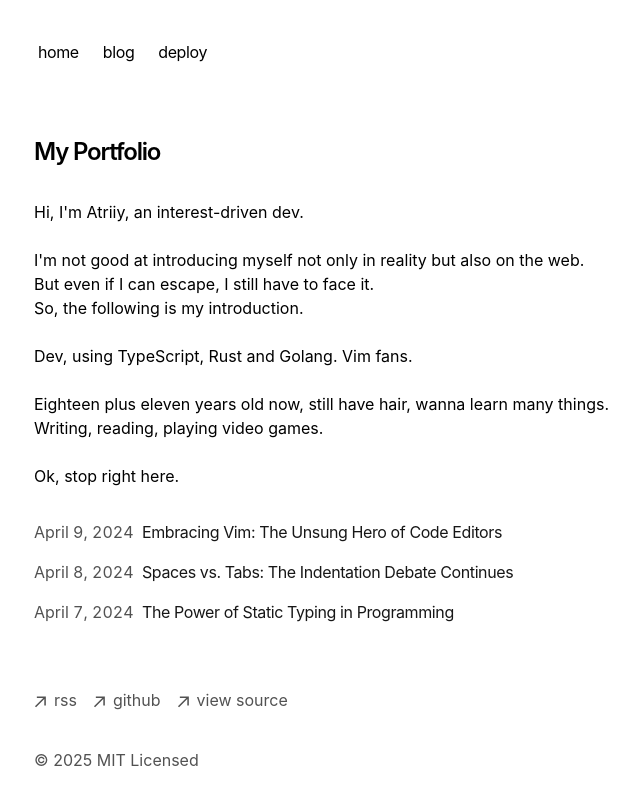
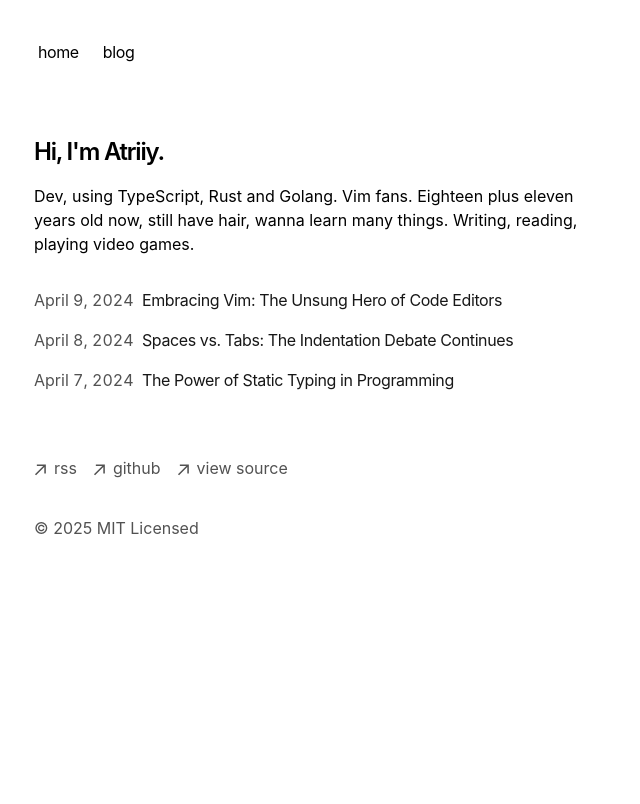
Before and after one commit to ShroXd/atriiy.dev, a Next.js app: page / in a window 1280 px wide. Shown: the top 804 px of the page, without its empty margins (318-958 px from the left). Built offline with nearby package versions, Linux system fonts and the light colour scheme.

Commit message:
feat: update home page

```diff
--- /dev/null
+++ b/app/components/DecryptedText/DecryptedText.tsx
@@ -0,0 +1,243 @@
+'use client'
+
+/*
+	jsrepo 1.39.2
+	Installed from https://reactbits.dev/ts/tailwind/
+	2-22-2025
+*/
+import { useEffect, useRef, useState } from 'react'
+
+import { motion } from 'framer-motion'
+
+interface DecryptedTextProps {
+  text: string
+  speed?: number
+  maxIterations?: number
+  sequential?: boolean
+  revealDirection?: 'start' | 'end' | 'center'
+  useOriginalCharsOnly?: boolean
+  characters?: string
+  className?: string
+  encryptedClassName?: string
+  parentClassName?: string
+  animateOn?: 'view' | 'hover'
+  [key: string]: any
+}
+
+export default function DecryptedText({
+  text,
+  speed = 50,
+  maxIterations = 10,
+  sequential = false,
+  revealDirection = 'start',
+  useOriginalCharsOnly = false,
+  characters = 'ABCDEFGHIJKLMNOPQRSTUVWXYZabcdefghijklmnopqrstuvwxyz!@#$%^&*()_+',
+  className = '',
+  parentClassName = '',
+  encryptedClassName = '',
+  animateOn = 'hover',
+  ...props
+}: DecryptedTextProps) {
+  const [displayText, setDisplayText] = useState<string>(text)
+  const [isHovering, setIsHovering] = useState<boolean>(false)
+  const [isScrambling, setIsScrambling] = useState<boolean>(false)
+  const [revealedIndices, setRevealedIndices] = useState<Set<number>>(new Set())
+  const [hasAnimated, setHasAnimated] = useState<boolean>(false)
+  const containerRef = useRef<HTMLSpanElement>(null)
+
+  useEffect(() => {
+    let interval: NodeJS.Timeout
+    let currentIteration = 0
+
+    const getNextIndex = (revealedSet: Set<number>): number => {
+      const textLength = text.length
+      switch (revealDirection) {
+        case 'start':
+          return revealedSet.size
+        case 'end':
+          return textLength - 1 - revealedSet.size
+        case 'center': {
+          const middle = Math.floor(textLength / 2)
+          const offset = Math.floor(revealedSet.size / 2)
+          const nextIndex =
+            revealedSet.size % 2 === 0 ? middle + offset : middle - offset - 1
+
+          if (
+            nextIndex >= 0 &&
+            nextIndex < textLength &&
+            !revealedSet.has(nextIndex)
+          ) {
+            return nextIndex
+          }
+          for (let i = 0; i < textLength; i++) {
+            if (!revealedSet.has(i)) return i
+          }
+          return 0
+        }
+        default:
+          return revealedSet.size
+      }
+    }
+
+    const availableChars = useOriginalCharsOnly
+      ? Array.from(new Set(text.split(''))).filter(char => char !== ' ')
+      : characters.split('')
+
+    const shuffleText = (
+      originalText: string,
+      currentRevealed: Set<number>
+    ): string => {
+      if (useOriginalCharsOnly) {
+        const positions = originalText.split('').map((char, i) => ({
+          char,
+          isSpace: char === ' ',
+          index: i,
+          isRevealed: currentRevealed.has(i),
+        }))
+
+        const nonSpaceChars = positions
+          .filter(p => !p.isSpace && !p.isRevealed)
+          .map(p => p.char)
+
+        for (let i = nonSpaceChars.length - 1; i > 0; i--) {
+          const j = Math.floor(Math.random() * (i + 1))
+          ;[nonSpaceChars[i], nonSpaceChars[j]] = [
+            nonSpaceChars[j],
+            nonSpaceChars[i],
+          ]
+        }
+
+        let charIndex = 0
+        return positions
+          .map(p => {
+            if (p.isSpace) return ' '
+            if (p.isRevealed) return originalText[p.index]
+            return nonSpaceChars[charIndex++]
+          })
+          .join('')
+      } else {
+        return originalText
+          .split('')
+          .map((char, i) => {
+            if (char === ' ') return ' '
+            if (currentRevealed.has(i)) return originalText[i]
+            return availableChars[
+              Math.floor(Math.random() * availableChars.length)
+            ]
+          })
+          .join('')
+      }
+    }
+
+    if (isHovering) {
+      setIsScrambling(true)
+      interval = setInterval(() => {
+        setRevealedIndices(prevRevealed => {
+          if (sequential) {
+            if (prevRevealed.size < text.length) {
+              const nextIndex = getNextIndex(prevRevealed)
+              const newRevealed = new Set(prevRevealed)
+              newRevealed.add(nextIndex)
+              setDisplayText(shuffleText(text, newRevealed))
+              return newRevealed
+            } else {
+              clearInterval(interval)
+              setIsScrambling(false)
+              return prevRevealed
+            }
+          } else {
+            setDisplayText(shuffleText(text, prevRevealed))
+            currentIteration++
+            if (currentIteration >= maxIterations) {
+              clearInterval(interval)
+              setIsScrambling(false)
+              setDisplayText(text)
+            }
+            return prevRevealed
+          }
+        })
+      }, speed)
+    } else {
+      setDisplayText(text)
+      setRevealedIndices(new Set())
+      setIsScrambling(false)
+    }
+
+    return () => {
+      if (interval) clearInterval(interval)
+    }
+  }, [
+    isHovering,
+    text,
+    speed,
+    maxIterations,
+    sequential,
+    revealDirection,
+    characters,
+    useOriginalCharsOnly,
+  ])
+
+  useEffect(() => {
+    if (animateOn !== 'view') return
+
+    const observerCallback = (entries: IntersectionObserverEntry[]) => {
+      entries.forEach(entry => {
+        if (entry.isIntersecting && !hasAnimated) {
+          setIsHovering(true)
+          setHasAnimated(true)
+        }
+      })
+    }
+
+    const observerOptions = {
+      root: null,
+      rootMargin: '0px',
+      threshold: 0.1,
+    }
+
+    const observer = new IntersectionObserver(observerCallback, observerOptions)
+    const currentRef = containerRef.current
+    if (currentRef) {
+      observer.observe(currentRef)
+    }
+
+    return () => {
+      if (currentRef) observer.unobserve(currentRef)
+    }
+  }, [animateOn, hasAnimated])
+
+  const hoverProps =
+    animateOn === 'hover'
+      ? {
+          onMouseEnter: () => setIsHovering(true),
+          onMouseLeave: () => setIsHovering(false),
+        }
+      : {}
+
+  return (
+    <motion.span
+      ref={containerRef}
+      className={`inline-block whitespace-pre-wrap ${parentClassName}`}
+      {...hoverProps}
+      {...props}
+    >
+      <span className='sr-only'>{displayText}</span>
+
+      <span aria-hidden='true'>
+        {displayText.split('').map((char, index) => {
+          const isRevealedOrDone =
+            revealedIndices.has(index) || !isScrambling || !isHovering
+
+          return (
+            <span
+              key={index}
+              className={isRevealedOrDone ? className : encryptedClassName}
+            >
+              {char}
+            </span>
+          )
+        })}
+      </span>
+    </motion.span>
+  )
+}
--- a/app/components/nav.tsx
+++ b/app/components/nav.tsx
@@ -6,9 +6,6 @@ const navItems = {
   },
   '/blog': {
     name: 'blog',
-  },
-  'https://vercel.com/templates/next.js/portfolio-starter-kit': {
-    name: 'deploy',
   },
 }
 
--- a/app/page.tsx
+++ b/app/page.tsx
@@ -1,37 +1,19 @@
 import { BlogPosts } from 'app/components/posts'
 
-const introduction = (
-  <>
-    Hi, I'm Atriiy, an interest-driven dev.
-    <br />
-    <br />
-    I'm not good at introducing myself not only in reality but also on the web.
-    <br />
-    But even if I can escape, I still have to face it.
-    <br />
-    So, the following is my introduction.
-    <br />
-    <br />
-    Dev, using TypeScript, Rust and Golang. Vim fans.
-    <br />
-    <br />
-    Eighteen plus eleven years old now, still have hair, wanna learn many
-    things.
-    <br />
-    Writing, reading, playing video games.
-    <br />
-    <br />
-    Ok, stop right here.
-  </>
-)
+import DecryptedText from './components/DecryptedText/DecryptedText'
 
 export default function Page() {
   return (
     <section>
-      <h1 className='mb-8 text-2xl font-semibold tracking-tighter'>
-        My Portfolio
+      <h1 className='mb-4 text-2xl font-semibold tracking-tighter'>
+        Hi, I'm Atriiy.
       </h1>
-      <p className='mb-4'>{introduction}</p>
+      <DecryptedText
+        text={`Dev, using TypeScript, Rust and Golang. Vim fans. Eighteen plus eleven years old now, still have hair, wanna learn many things. Writing, reading, playing video games.`}
+        animateOn='view'
+        speed={30}
+        sequential
+      />
       <div className='my-8'>
         <BlogPosts />
       </div>
--- a/package.json
+++ b/package.json
@@ -16,6 +16,7 @@
     "@types/react-dom": "18.2.19",
     "@vercel/analytics": "^1.1.3",
     "@vercel/speed-insights": "^1.0.9",
+    "framer-motion": "^11.18.2",
     "geist": "1.2.2",
     "next": "canary",
     "next-mdx-remote": "^4.4.1",
--- /dev/null
+++ b/tailwind.config.js
@@ -0,0 +1,17 @@
+module.exports = {
+  theme: {
+    extend: {
+      keyframes: {
+        gradient: {
+          '0%': { backgroundPosition: '0% 50%' },
+          '50%': { backgroundPosition: '100% 50%' },
+          '100%': { backgroundPosition: '0% 50%' },
+        },
+      },
+      animation: {
+        gradient: 'gradient 8s linear infinite',
+      },
+    },
+  },
+  plugins: [],
+}
```
Also changed, not shown: 1 other file (tests, documents, lock files or other folders).
